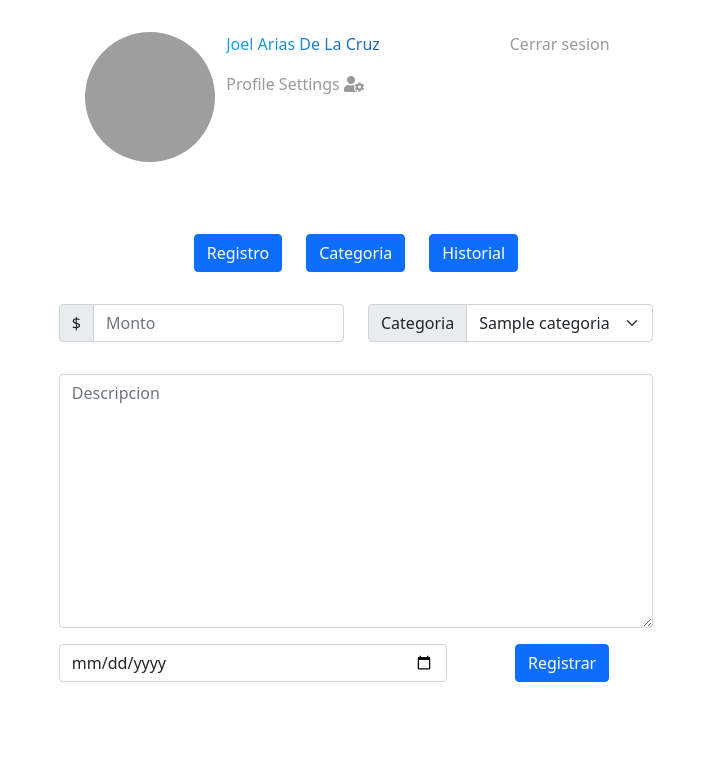
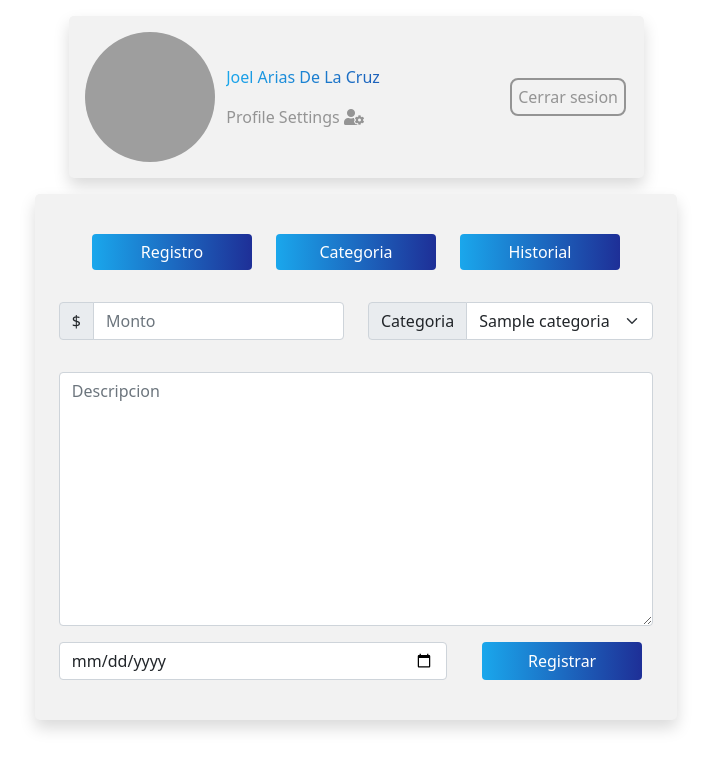
Before and after one commit to ARIAS-J/PEM, a Django app: page /home/ in a window 1280 px wide. Shown: the top 770 px of the page, without its empty margins (284-995 px from the left). Run offline with Django 4.2, Linux system fonts and the light colour scheme; a user stored in the database is signed in; tables that the repository leaves empty hold one stand-in row (values such as "Sample post"); some libraries are stand-ins or nearby versions; grey boxes are pictures that could not be loaded.

Commit message:
design changes

```diff
--- a/core/settings.py
+++ b/core/settings.py
@@ -129,10 +129,6 @@ USE_TZ = True
 
 STATIC_URL = 'static/'
 
-STATICFILEDIRS = [
-    os.path.join(BASE_DIR, 'static')
-]
-
 # Default primary key field type
 # https://docs.djangoproject.com/en/4.0/ref/settings/#default-auto-field
 
--- a/pem/templates/accounts/register.html
+++ b/pem/templates/accounts/register.html
@@ -4,7 +4,7 @@
 
 <div class="container d-flex justify-content-center">
 
-    <form method="post" class="mt-3 mb-3 rounded" id="form">
+    <form method="post" class="mt-3 mb-3 rounded" id="register-form">
         {% csrf_token %}
 
         <div class="container">
--- a/pem/templates/layout.html
+++ b/pem/templates/layout.html
@@ -1,5 +1,4 @@
 <!DOCTYPE html>
-{% load static %}
 <html lang="en">
 
 <head>
@@ -11,7 +10,54 @@
     <link rel="stylesheet" href="https://cdnjs.cloudflare.com/ajax/libs/font-awesome/5.15.4/css/all.min.css"
         integrity="sha512-1ycn6IcaQQ40/MKBW2W4Rhis/DbILU74C1vSrLJxCq57o941Ym01SwNsOMqvEBFlcgUa6xLiPY/NS5R+E6ztJQ=="
         crossorigin="anonymous" referrerpolicy="no-referrer" />
-    <link rel="stylesheet" href="{% static 'css/style.css '%}">
+    <style>
+        #logout-btn {
+            text-decoration: none;
+            color: #949494;
+            font-weight: 500;
+            border: solid #949494 2px;
+            padding: 0.4rem;
+            border-radius: 8px;
+        }
+
+        #logout-btn:hover {
+            background: linear-gradient(90deg, rgba(26, 167, 236, 1) 0%, rgba(30, 47, 151, 1) 100%);
+            border: none;
+            color: #fff;
+            padding: 0.5rem;
+        }
+
+        .btn-primary {
+            background: linear-gradient(90deg, rgba(26, 167, 236, 1) 0%, rgba(30, 47, 151, 1) 100%);
+            border: none;
+            width: 10rem;
+            font-weight: 500;
+        }
+
+        .profile-name {
+            background: linear-gradient(90deg, rgba(26, 167, 236, 1) 0%, rgba(30, 47, 151, 1) 100%);
+            -webkit-background-clip: text;
+            -webkit-text-fill-color: transparent;
+            font-weight: 500;
+        }
+
+        #photo {
+            object-fit: cover;
+            width: 130px;
+            height: 130px;
+            border-radius: 75px;
+        }
+
+        .registro-form, #login-form, #register-form {
+            background: #F2F2F2;
+        }
+
+        #create-account{
+            color: #949494;
+            text-decoration: none;
+            font-weight: 500;
+        }
+    </style>
     <title>{% block title %}{% endblock title %}</title>
 </head>
 
--- a/pem/templates/pem/home.html
+++ b/pem/templates/pem/home.html
@@ -2,34 +2,31 @@
 
 {% block container %}
 
+
 <div class="container mt-3 d-flex justify-content-center">
 
-    <div class="profile-content p-3 rounded-3" id="form" style="width: 575px;">
-        <div class="row">
+    <div class="profile-content p-3 rounded-3 shadow" style="width: 575px; background:#F2F2F2;">
+
+        <div class="row align-items-center">
             <div class="col-sm-3">
                 <div class="profile-photo">
-                    <img style="width: 130px;
-                    height: 130px;
-                    border-radius: 75px;"
+                    <img id="photo" style=""
                         src="https://images.pexels.com/photos/220453/pexels-photo-220453.jpeg?cs=srgb&dl=pexels-pixabay-220453.jpg&fm=jpg"
                         alt="">
                 </div>
             </div>
 
             <div class="col-sm-6">
-                <div class="profile-name">
-                    <p style="background: linear-gradient(90deg, rgba(26,167,236,1) 0%, rgba(30,47,151,1) 100%);
-                    -webkit-background-clip: text;
-                    -webkit-text-fill-color: transparent;
-                    font-weight:500;">Joel Arias De La Cruz</p>
+                <div class="profile-content-name-settings align-items-center">
+                    <p class="profile-name">Joel Arias De La Cruz</p>
 
-                    <a href="#" style="text-decoration: none; font-weight:500; color:#353535; opacity:50%;">Profile
+                    <a href="#" style="text-decoration: none; font-weight:500; color:#949494;">Profile
                         Settings <i class="fas fa-user-cog"></i></a>
                 </div>
             </div>
 
             <div class="col">
-                <a href="{% url 'logout' %}" style="text-decoration: none; color:#353535; opacity:50%; font-weight:500">
+                <a id="logout-btn" href="{% url 'logout' %}">
                     Cerrar sesion</a>
             </div>
         </div>
@@ -43,7 +40,7 @@
     <form method="post" id="main-form">
         {% csrf_token %}
 
-        <div class="container p-4 rounded-3" id="form">
+        <div class="registro-form container p-4 rounded-3 shadow">
 
             <div class="buttons d-flex justify-content-center">
 
```
Also changed, not shown: pem/static/css/style.css (deleted, +0 -13 lines), pem/templates/accounts/login.html (+8 -5 lines), pem/templates/accounts/logout.html (deleted).
